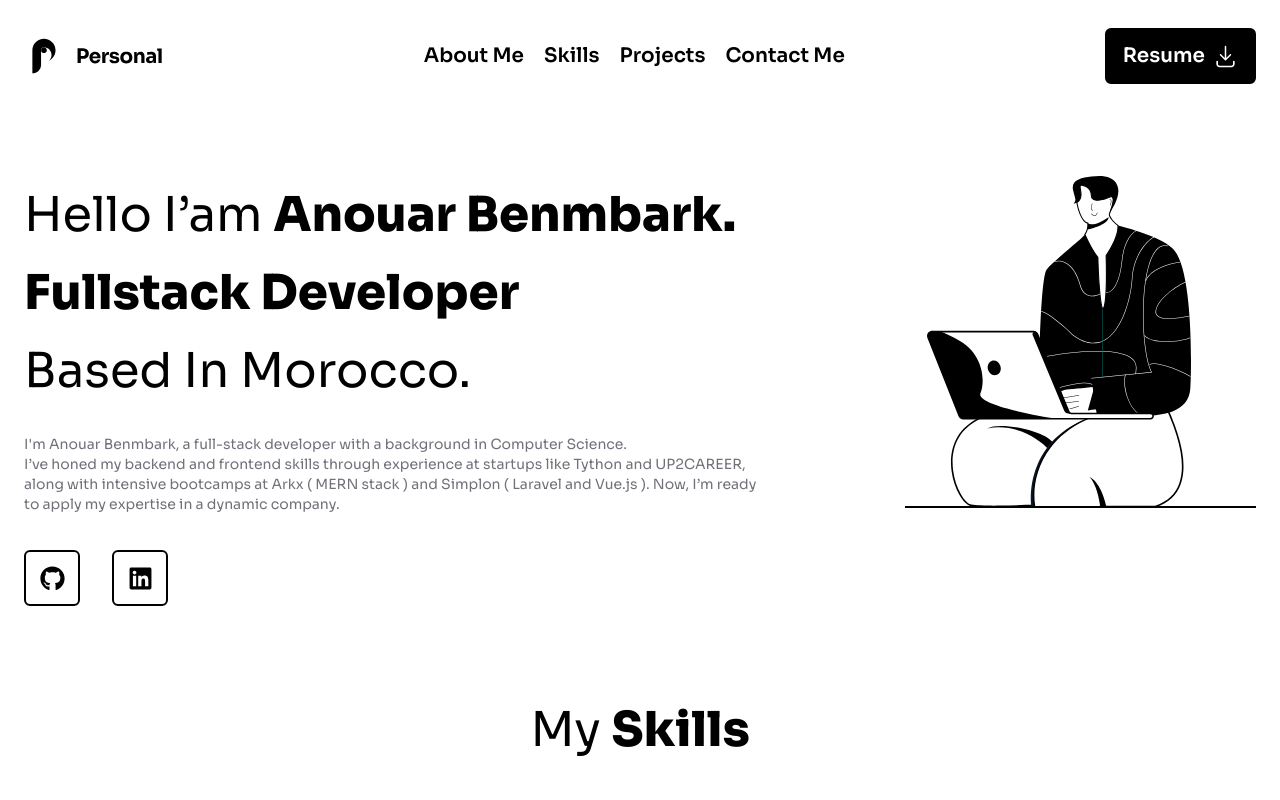
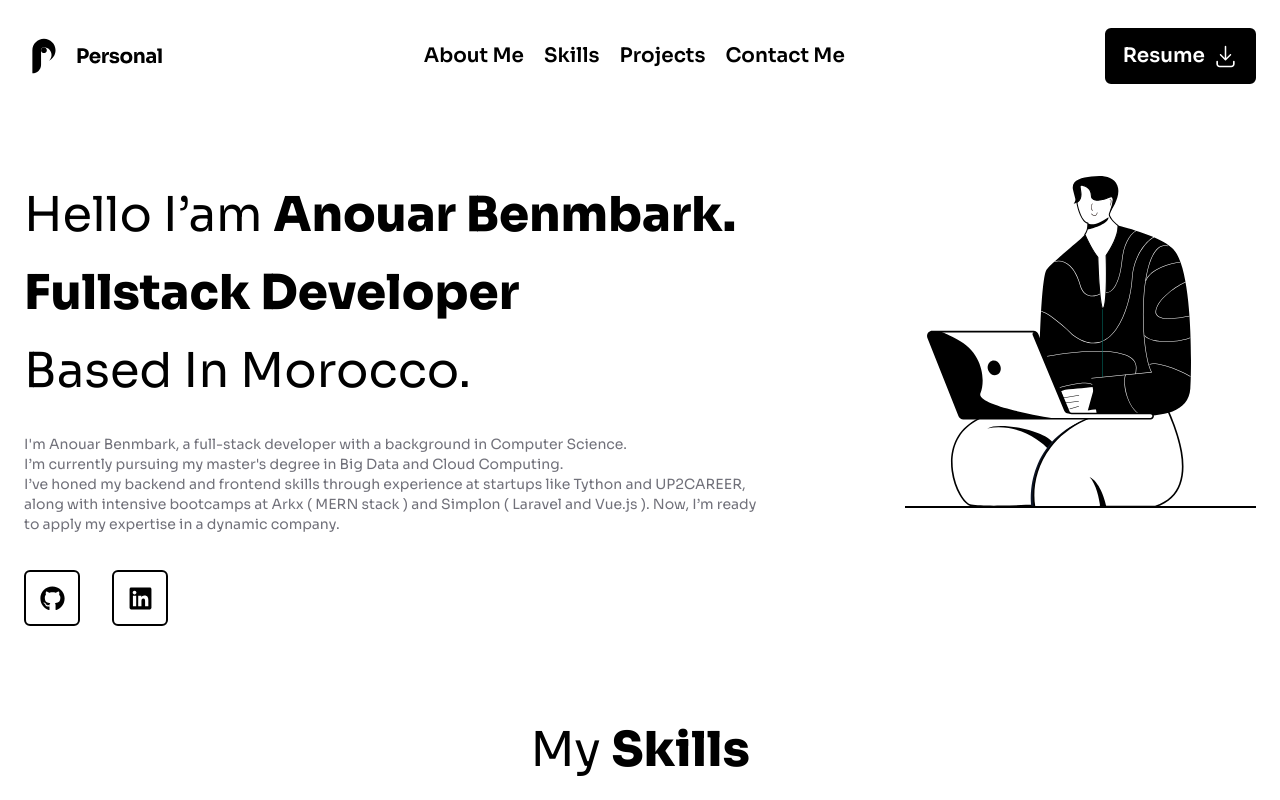
Before and after one commit to Narwey/Narwey-s-Portfolio, a React (Vite) app: page / in a window 1280 px wide. Shown: the top 800 px of the page. Built offline with nearby package versions, Linux system fonts and the light colour scheme; a web font is replaced by a local one.

Commit message:
fixed Experience section to be more readable

```diff
--- a/src/components/Hero.jsx
+++ b/src/components/Hero.jsx
@@ -17,7 +17,7 @@ function Hero() {
           </h1>
           <p className="mt-6 md:text-sm text-xs text-[#71717A]">
             I'm Anouar Benmbark, a full-stack developer with a background in
-            Computer Science. <br /> I’ve honed my backend and frontend skills
+            Computer Science. <br />I’m currently pursuing my master's degree in Big Data and Cloud Computing. <br /> I’ve honed my backend and frontend skills
             through experience at startups like Tython and UP2CAREER, along with
             intensive bootcamps at Arkx ( MERN stack ) and Simplon ( Laravel and
             Vue.js ). Now, I’m ready to apply my expertise in a dynamic company.
```
